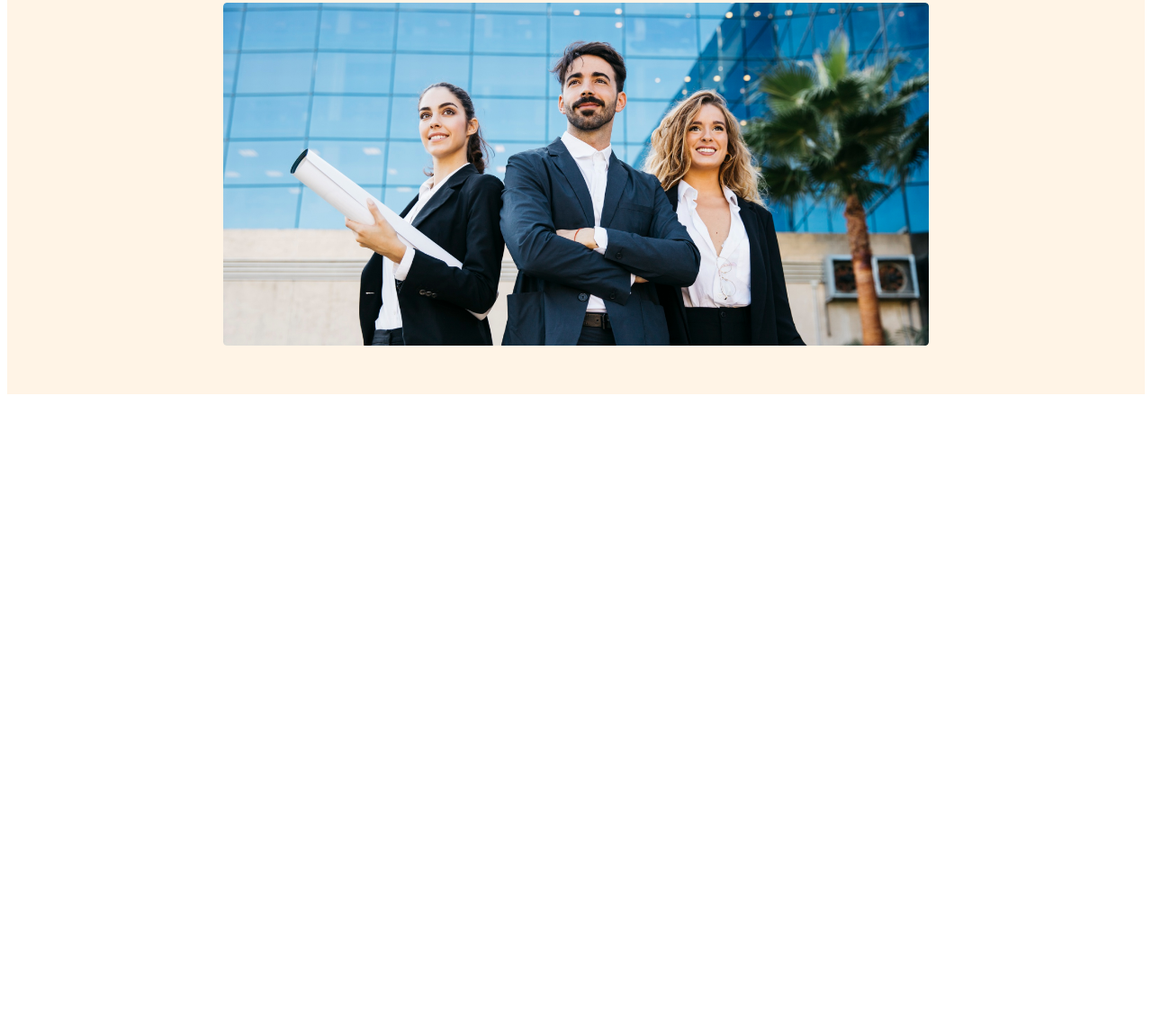
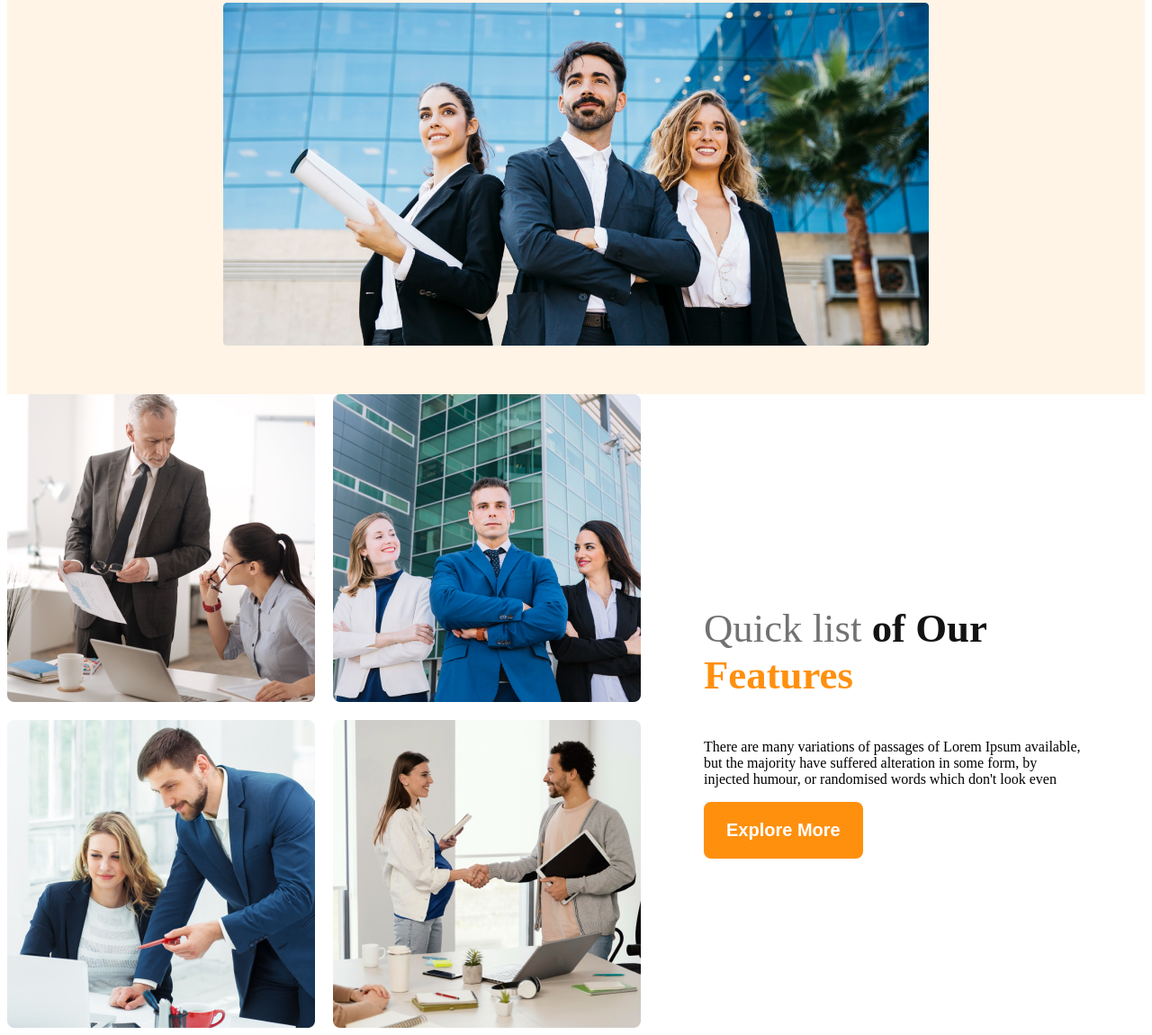
Before and after one commit to mdalaminariya/g3-arcitecture-website, a plain HTML site: page index.html in a window 1280 px wide. Shown: the part 565-1715 px from the top of the page at 90% size. Before the commit the page ends 1011 px from the top, so only its background shows below. Drawn offline with Linux system fonts and the light colour scheme.

Commit message:
teams section and mobile or midium device style added

```diff
--- a/index.html
+++ b/index.html
@@ -7,6 +7,7 @@
     <link rel="stylesheet" href="style/architects.css">
 </head>
 <body>
+            <!-- header start -->
     <header>
         <nav>
             <h3 class="nav-title">G3 Architects</h3>
@@ -27,9 +28,26 @@
 
         </div>
     </header>
+         <!-- header end -->
+    <main>
+            <!-- teams section start -->
 
-    <main>
+        <section class="team-container">
+            <div class="teams-img-container">
+                <img src="images/team1.png" alt="">
+                <img src="images/team2.png" alt="">
+                <img src="images/team3.png" alt="">
+                <img src="images/team4.png" alt="">
+            </div>
 
+            <div class="teams-content">
+                <h3 class="team-title"><span id="Quick-list">Quick list</span> <span id="of-Our">of Our</span> <span id="future">Features</span></h3>
+                <p class="teams-description">There are many variations of passages of Lorem Ipsum available, but the majority have suffered alteration in some form, by injected humour, or randomised words which don't look even</p>
+                <button class="primary-btn">Explore More</button>
+            </div>
+        </section>
+
+            <!-- future section end -->
     </main>
 
     <footer>
--- a/style/architects.css
+++ b/style/architects.css
@@ -74,15 +74,52 @@ nav li>a {
   margin-top: 20px;
   width: 100%;
 }
-
+/* main style */
+main{
+  max-width: 1440px;
+  margin: 0 auto;
+}
+/* team style */
+.team-container{
+  display: flex;
+  align-items: center;
+}
+.teams-img-container{
+  display: grid;
+  grid-template-columns: repeat(2, 1fr);
+  gap: 1.25rem;
+}
+.teams-content{
+  padding-left: 70px;
+  padding-right: 70px;
+}
+.team-title{
+  font-size: 2.8rem;
+}
+.team-title #Quick-list{
+  color: #727272;
+  font-weight: 500;
+}
+.team-title #of-Our{
+  color: #131313;
+  font-weight: 700;
+}
+.team-title #future{
+  color: #FF900E;
+  font-weight: 700;
+}
 /* responsive media queries */
 /* mobile or small devices */
 @media screen and (max-width: 576px) {
   header{
     padding: 20px;
   }
-  nav{
+  nav , .team-container{
     flex-direction: column;
+  }
+  .teams-img-container{
+    grid-template-columns: 1fr;
+    gap: 1.8rem;
   }
 }
 /* tab or medium devices */
@@ -90,7 +127,7 @@ nav li>a {
   header{
     padding: 50px;
   }
-  nav{
+  nav, .team-container{
     flex-direction: column;
   }
 }
```
